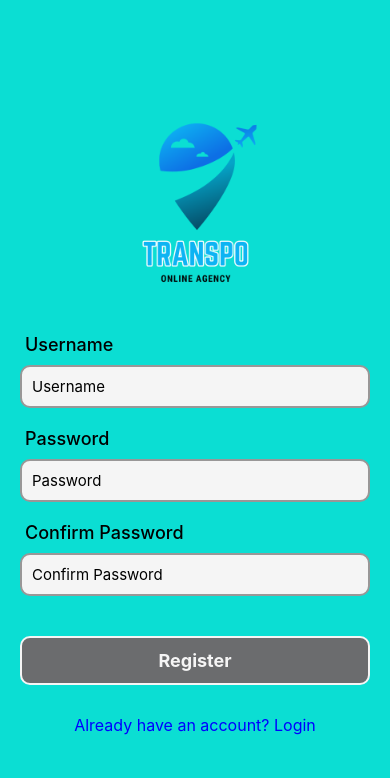
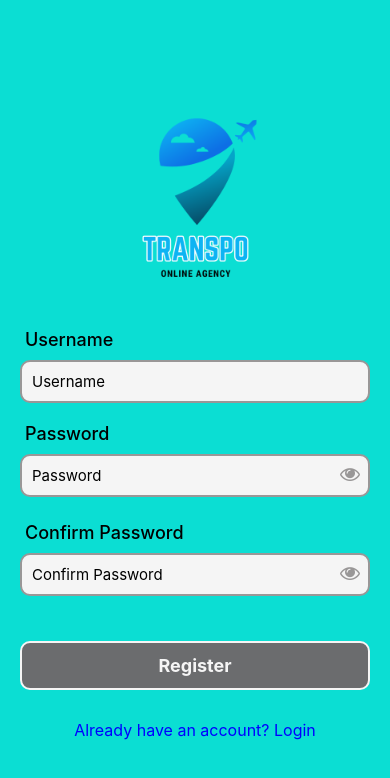
Before and after one commit to samaraweeraPKLP/TranspoApp, a React Native app: screen /Register in a window 390 px wide. Both pictures are taken after a click on the element "Don't have an account? Register". Shown: the top 778 px of the page. Built offline with nearby package versions, Linux system fonts and the light colour scheme.

Commit message:
last update

```diff
--- a/screens/LoginScreen.js
+++ b/screens/LoginScreen.js
@@ -1,9 +1,11 @@
 import React, { useState } from 'react';
 import { View, Text, TextInput, StyleSheet, Alert, TouchableOpacity, Image } from 'react-native';
+import Icon from 'react-native-vector-icons/FontAwesome';
 
 const LoginScreen = ({ navigation }) => {
   const [username, setUsername] = useState('');
   const [password, setPassword] = useState('');
+  const [showPassword, setShowPassword] = useState(false);
 
   const handleLogin = () => {
     if (!username.trim() || !password.trim()) {
@@ -31,13 +33,21 @@ const LoginScreen = ({ navigation }) => {
         onChangeText={setUsername}
       />
 
+      <View style={styles.passwordContainer}>
               <TextInput
                 style={styles.input}
                 placeholder="Password"
-        secureTextEntry
+                secureTextEntry={!showPassword} // Conditionally hide password
                 value={password}
                 onChangeText={setPassword}
               />
+              <TouchableOpacity
+                style={styles.eyeIcon}
+                onPress={() => setShowPassword(!showPassword)} // Toggle password visibility
+              >
+                <Icon name={showPassword ? 'eye-slash' : 'eye'} size={20} color="#999797" />
+              </TouchableOpacity>
+            </View>
 
       <TouchableOpacity style={styles.button} onPress={handleLogin}>
         <Text style={styles.buttonText}>Login</Text>
@@ -77,12 +87,23 @@ const styles = StyleSheet.create({
   },
   input: {
     fontSize: 15,
+    width:'100%',
     backgroundColor: '#F5F5F5',
     borderWidth: 2,
     borderColor: '#999797',
     padding: 10,
     marginBottom: 20,
     borderRadius: 10,
+  },
+  passwordContainer: {
+    flexDirection: 'row',
+    alignItems: 'center',
+    marginBottom: 20,
+  },
+  eyeIcon: {
+    position: 'absolute',
+    right: 10,
+    top:10
   },
   link: {
     color: 'blue',
--- a/screens/RegistrationScreen.js
+++ b/screens/RegistrationScreen.js
@@ -1,10 +1,14 @@
 import React, { useState } from 'react';
 import { View, Text, TextInput, TouchableOpacity, StyleSheet, Alert, Image } from 'react-native';
+import Icon from 'react-native-vector-icons/FontAwesome';
 
 const RegistrationScreen = ({ navigation }) => {
   const [username, setUsername] = useState('');
   const [password, setPassword] = useState('');
   const [confirmPassword, setConfirmPassword] = useState('');
+  const [showPassword, setShowPassword] = useState(false);
+  const [showConfirmPassword, setConfirmPasswordShowPassword] = useState(false);
+
 
   const handleRegister = () => {
     if (!username.trim() || !password.trim() || !confirmPassword.trim()) {
@@ -38,21 +42,39 @@ const RegistrationScreen = ({ navigation }) => {
         onChangeText={setUsername}
       />
       <Text style={styles.title}>Password</Text>
+      <View style={styles.passwordContainer}>
+
               <TextInput
                 style={styles.input}
                 placeholder="Password"
-        secureTextEntry
+                secureTextEntry={!showPassword} // Conditionally hide password
                 value={password}
                 onChangeText={setPassword}
               />
+              <TouchableOpacity
+                style={styles.eyeIcon}
+                onPress={() => setShowPassword(!showPassword)} // Toggle password visibility
+              >
+                <Icon name={showPassword ? 'eye-slash' : 'eye'} size={20} color="#999797" />
+              </TouchableOpacity>
+            </View>
       <Text style={styles.title}>Confirm Password</Text>
+      <View style={styles.passwordContainer}>
+
               <TextInput
                 style={styles.input}
                 placeholder="Confirm Password"
-        secureTextEntry
+                secureTextEntry={!showConfirmPassword} // Conditionally hide password
                 value={confirmPassword}
                 onChangeText={setConfirmPassword}
               />
+              <TouchableOpacity
+                style={styles.eyeIcon}
+                onPress={() => setConfirmPasswordShowPassword(!showConfirmPassword)} // Toggle password visibility
+              >
+                <Icon name={showConfirmPassword ? 'eye-slash' : 'eye'} size={20} color="#999797" />
+              </TouchableOpacity>
+            </View>
       <TouchableOpacity style={styles.button} onPress={handleRegister}>
         <Text style={styles.buttonText}>Register</Text>
       </TouchableOpacity>
@@ -91,12 +113,23 @@ const styles = StyleSheet.create({
   },
   input: {
     fontSize: 15,
+    width:'100%',
     backgroundColor: '#F5F5F5',
     borderWidth: 2,
     borderColor: '#999797',
     padding: 10,
     marginBottom: 20,
     borderRadius: 10,
+  },
+  passwordContainer: {
+    flexDirection: 'row',
+    alignItems: 'center',
+    marginBottom: 5,
+  },
+  eyeIcon: {
+    position: 'absolute',
+    right: 10,
+    top:10
   },
   button: {
     backgroundColor: '#6b6c6e',
```
Lines whose indentation alone changed are shown as unchanged.
